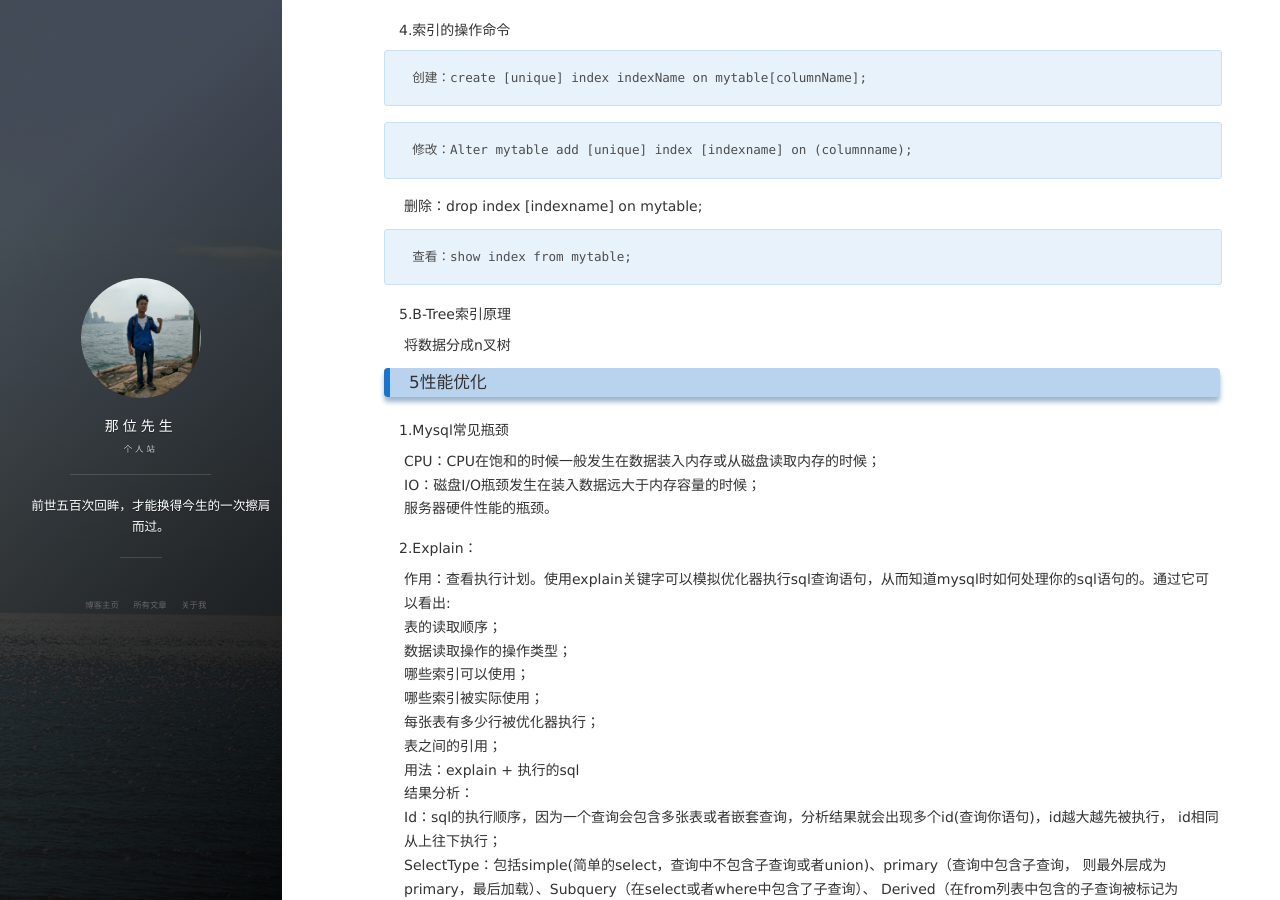
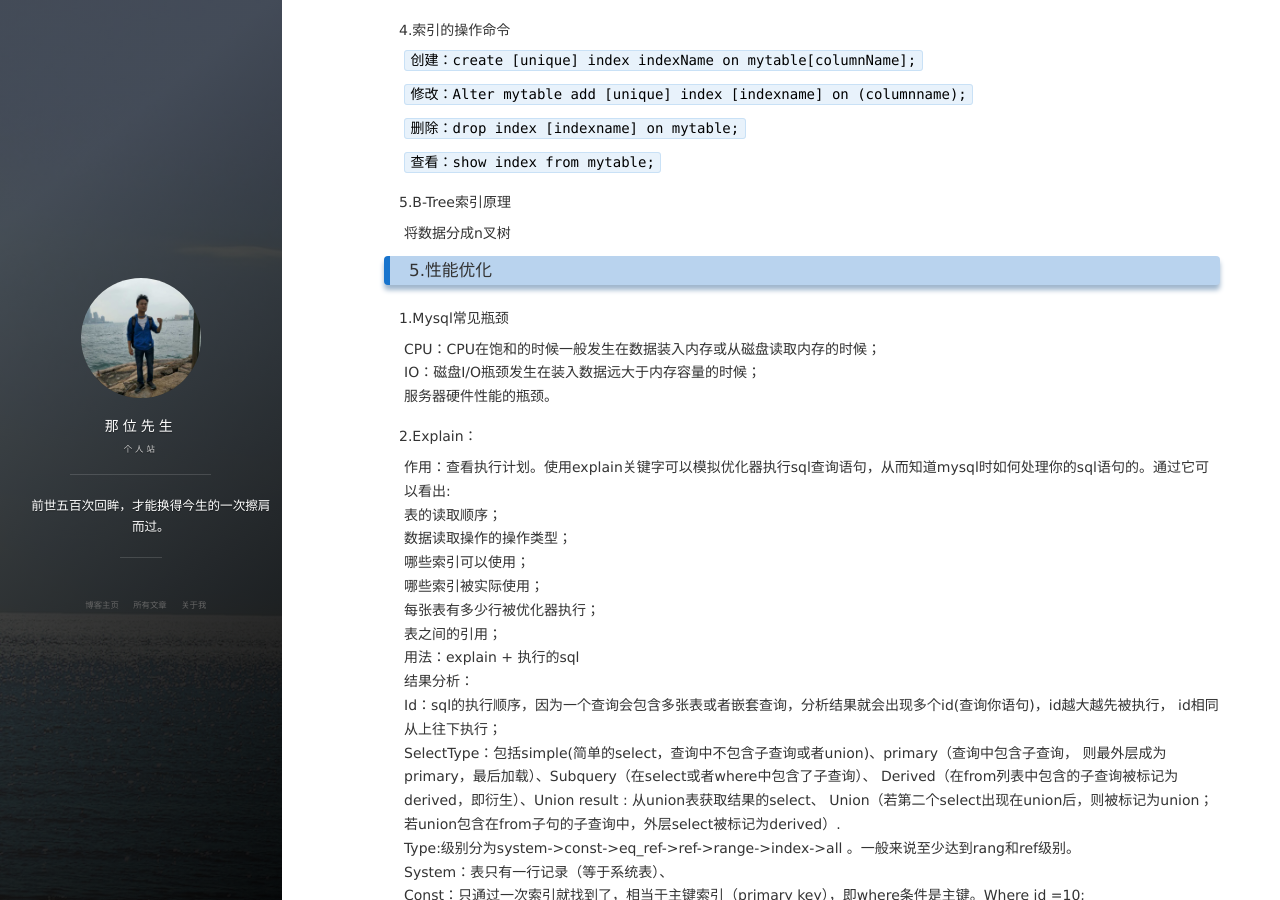
Before and after one commit to sirFive/sirFive.github.io, a Jekyll site: the page built from _posts/2019-07-28-mysq索引.MD, in a window 1280 px wide and 900 px high, scrolled down 1911 px. Built offline with Jekyll 4.4.1, drawn with Linux system fonts in a browser that asks for light colours; nearby versions of some CDN libraries; comment, search, counter and statistics services are not loaded.

Commit message:
格式修正

````diff
--- a/_posts/2019-07-28-mysq索引.MD
+++ b/_posts/2019-07-28-mysq索引.MD
@@ -54,19 +54,18 @@ ORDER BY
 唯一索引：索引列的值必须唯一，但允许有空值。
 复合索引：一个索引包含多个列。
 #### 4.索引的操作命令
-```
-创建：create [unique] index indexName on mytable[columnName];
-```
-```
-修改：Alter mytable add [unique] index [indexname] on (columnname);
-```
-删除：drop index [indexname] on mytable;
-```
-查看：show index from mytable;
-```
+`创建：create [unique] index indexName on mytable[columnName];`
+
+`修改：Alter mytable add [unique] index [indexname] on (columnname);`
+
+`删除：drop index [indexname] on mytable;`
+
+`查看：show index from mytable;`
+
 #### 5.B-Tree索引原理
 将数据分成n叉树
-### 5性能优化
+
+### 5.性能优化
 #### 1.Mysql常见瓶颈
 CPU：CPU在饱和的时候一般发生在数据装入内存或从磁盘读取内存的时候；
 IO：磁盘I/O瓶颈发生在装入数据远大于内存容量的时候；
````
